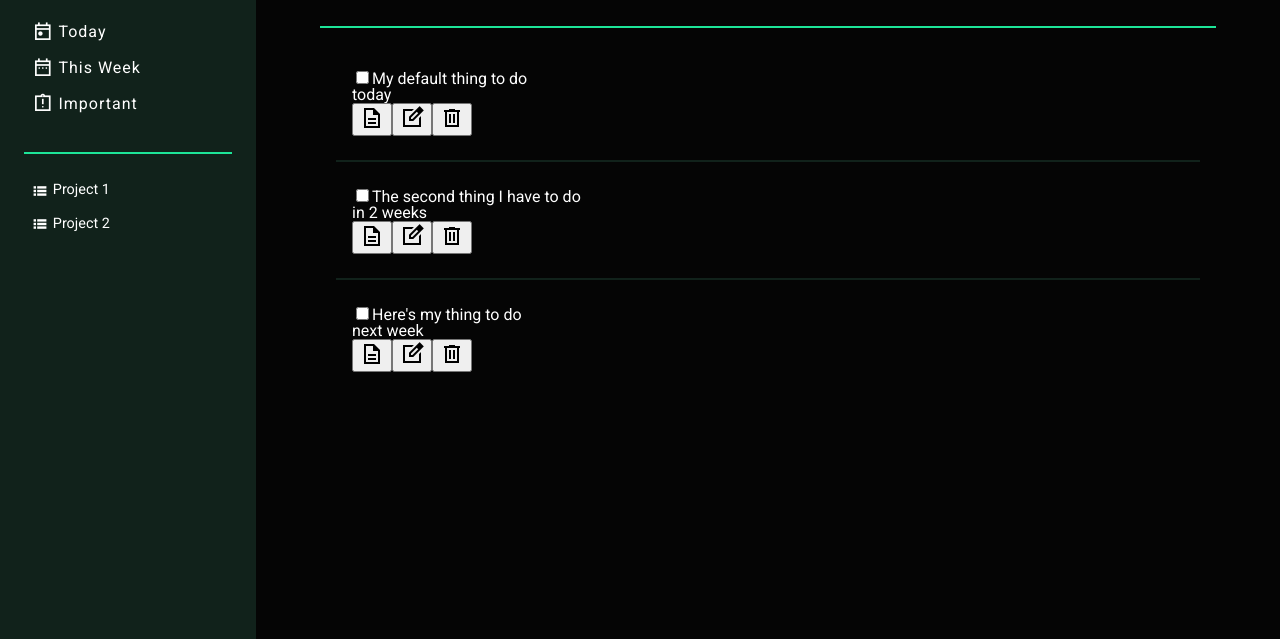
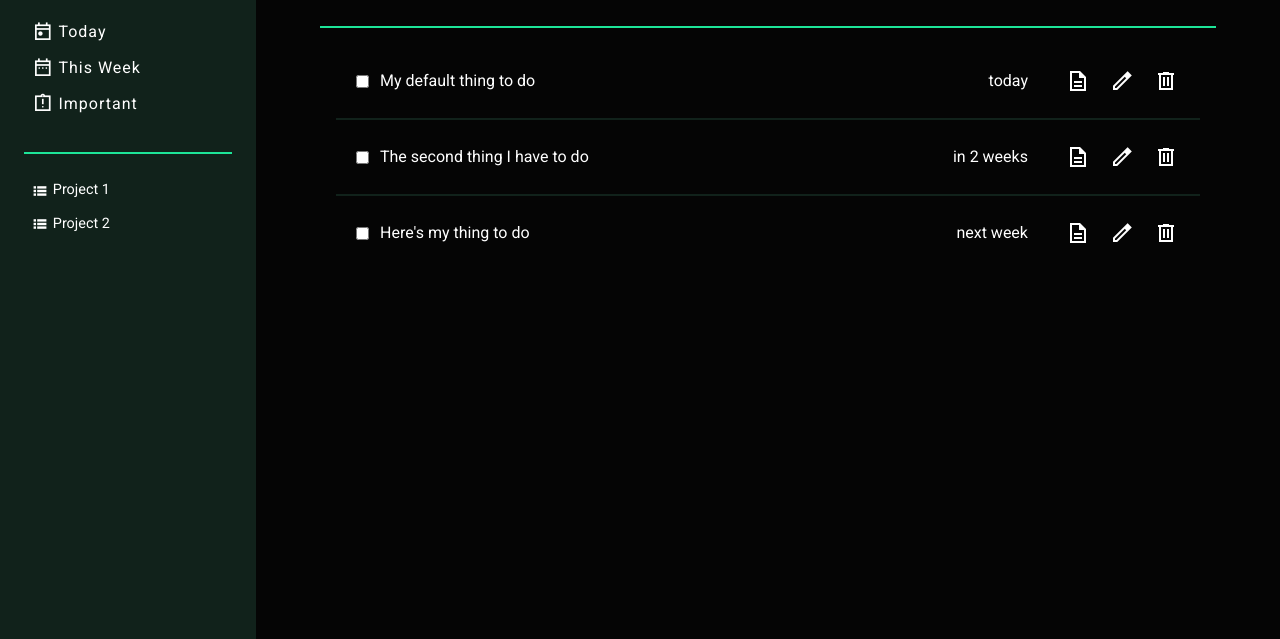
Before and after one commit to MewKay/to-do-list, a website built with webpack: page dist/index.html in a window 1280 px wide. Shown: the part 161-800 px from the top of the page. Built offline with nearby package versions, Linux system fonts and the light colour scheme.

Commit message:
Style the items

```diff
--- a/src/components/styles/style.css
+++ b/src/components/styles/style.css
@@ -21,6 +21,9 @@ body {
     1fr 4fr;
 }
 
+button {
+  display: flex;
+}
 
 header {
   grid-area: header;
@@ -93,6 +96,22 @@ main ul {
 
 main li {
   padding: 1.5rem 1rem;
+  display: flex;
+  align-items: center;
+  gap: 2rem;
+}
+
+.label-section {
+  margin-right: auto;
+  display: flex;
+  align-items: center;
+  gap: .5rem;
+}
+
+.btn-section {
+  display: flex;
+  align-items: center;
+  gap: .5rem;
 }
 
 /* -- Style -- */
@@ -100,6 +119,10 @@ main li {
 body {
   color: var(--text);
   font-family: var(--font-text);
+}
+
+button:hover {
+  cursor: pointer;
 }
 
 header {
@@ -199,3 +222,9 @@ main li input[type="checkbox"] {
 .done label {
   text-decoration: line-through;
 }
+
+main li button {
+  border: none;
+  background-color: var(--background);
+  color: var(--text);
+}
--- a/src/components/ui/content/itemToDo/buttonSection/editButton.js
+++ b/src/components/ui/content/itemToDo/buttonSection/editButton.js
@@ -2,7 +2,7 @@ import { createContainer } from "../../../createContainer";
 import { createIcon } from "../../../createIcon";
 
 const createEditButton = () => {
-  const editButton = createContainer("button", createIcon("edit_square"));
+  const editButton = createContainer("button", createIcon("edit"));
   return editButton;
 }
 
--- a/src/components/ui/content/itemToDo/itemToDo.js
+++ b/src/components/ui/content/itemToDo/itemToDo.js
@@ -37,10 +37,15 @@ const ItemToDo = (toDo) => {
   const _date = createDateDistanceDisplay(toDo.dueDate);
   const _buttonSection = ButtonSection(toDo);
 
+  const _labelSection = (() => {
+    const div = createContainer("div",_checkbox,_label);
+    div.classList.add("label-section");
+    return div;
+  })();
+
   const renderItem = () => {
     _container.innerText = "";
-    _container.appendChild(_checkbox);
-    _container.appendChild(_label);
+    _container.appendChild(_labelSection);
     _container.appendChild(_date);
     _container.appendChild(_buttonSection.container);
 
```
Also changed, not shown: dist/main.js.
